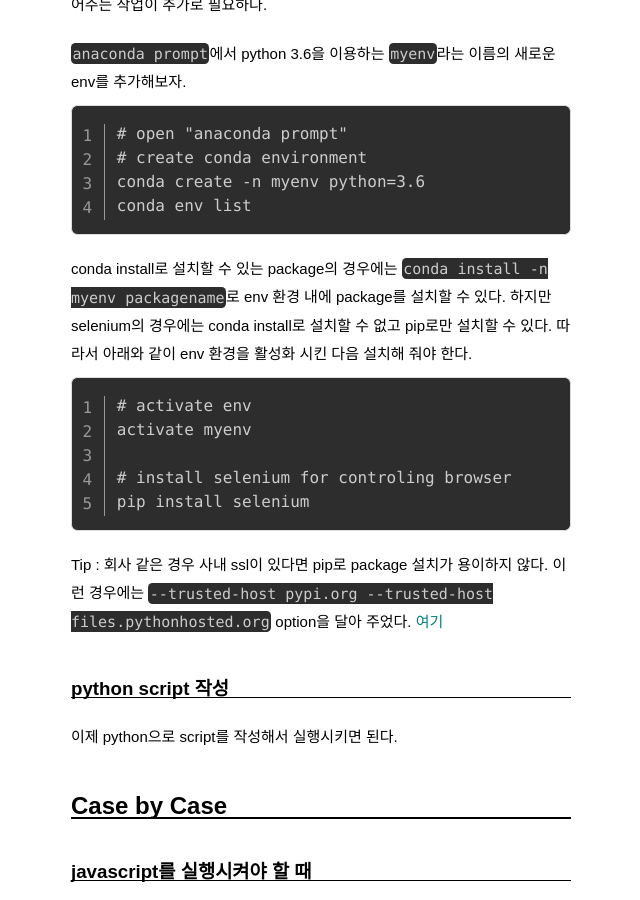
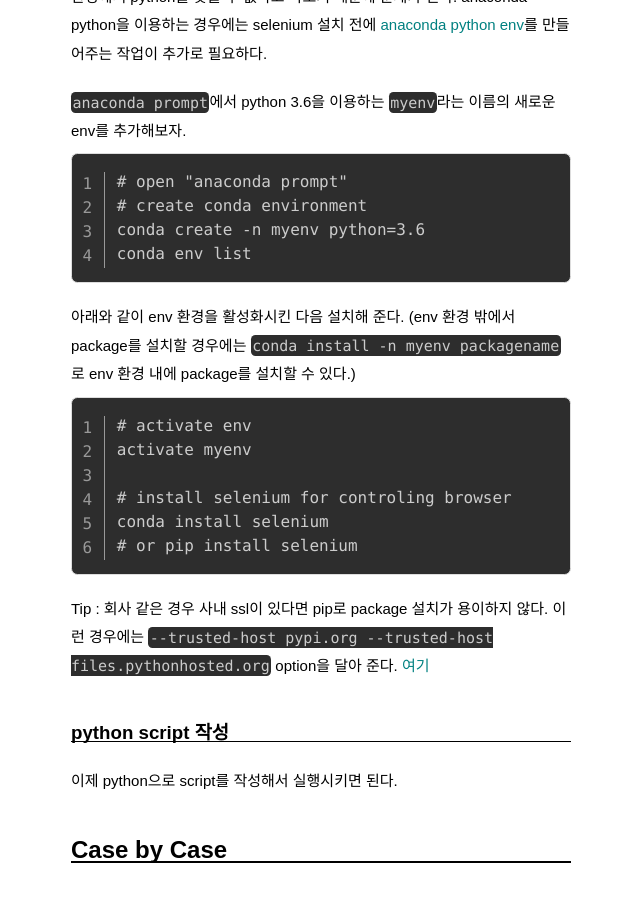
Before and after one commit to pinedance/blog, a Jekyll site: the page built from _posts/2017/07-12/2017-10-02-python으로-browser를-제어해-보자.md, in a window 1280 px wide and 900 px high, scrolled down 1325 px. Shown: the whole window, without its empty margins (319-959 px from the left). Built offline with Jekyll 4.4.1, drawn with Linux system fonts in a browser that asks for light colours; some web fonts are replaced; comment, search, counter and statistics services are not loaded; some of the changed text lies outside the part shown.

Commit message:
UPDATE old post

````diff
--- a/_posts/2017/07-12/2017-10-02-python으로-browser를-제어해-보자.md
+++ b/_posts/2017/07-12/2017-10-02-python으로-browser를-제어해-보자.md
@@ -13,9 +13,7 @@
 
 python으로 browser를 제어하는 과정은 다음과 같다. 자세한 내용은 [공식 문서](http://selenium-python.readthedocs.io/installation.html#drivers)를 참고하자.
 
-```
-python -> selenium (python package, Selenium Client) - -> webdriver -> browser
-```
+> python -> selenium (python package, Selenium Client) - -> webdriver -> browser
 
 ## 준비
 
@@ -40,17 +38,18 @@
 conda env list
 ```
 
-conda install로 설치할 수 있는 package의 경우에는 `conda install -n myenv packagename`로 env 환경 내에 package를 설치할 수 있다. 하지만 selenium의 경우에는 conda install로 설치할 수 없고 pip로만 설치할 수 있다. 따라서 아래와 같이 env 환경을 활성화 시킨 다음 설치해 줘야 한다.
+아래와 같이 env 환경을 활성화시킨 다음 설치해 준다.  (env 환경 밖에서 package를 설치할 경우에는 `conda install -n myenv packagename`로 env 환경 내에 package를 설치할 수 있다.)
 
 ```
 # activate env
 activate myenv
 
 # install selenium for controling browser
-pip install selenium
+conda install selenium
+# or pip install selenium
 ```
 
-Tip : 회사 같은 경우 사내 ssl이 있다면 pip로 package 설치가 용이하지 않다. 이런 경우에는 `--trusted-host pypi.org --trusted-host files.pythonhosted.org` option을 달아 주었다. [여기](http://pinedance.github.io/blog/2017/11/02/how-to-bypass-SSL)
+Tip : 회사 같은 경우 사내 ssl이 있다면 pip로 package 설치가 용이하지 않다. 이런 경우에는 `--trusted-host pypi.org --trusted-host files.pythonhosted.org` option을 달아 준다. [여기](http://pinedance.github.io/blog/2017/11/02/how-to-bypass-SSL)
 
 ### python script 작성
 
@@ -94,9 +93,7 @@
 
 ### button click이 되지 않을 때
 
-마우스로 button을 클릭하면 액션이 나타나는데, selenium으로 하면 액션이 나타나지 않는 경우가 있다. button을 mouse-over해야 활성화되는 element를 심어 놓은 경우이다. 왜 이런 방식으로 페이지를 만들었는지는 모르겠지만, 이런 경우가 있다.
-
-이런 경우에는 아래 코드가 작동하지 않는다.
+마우스로 button을 클릭하면 액션이 나타나는데, selenium으로 하면 액션이 나타나지 않는 경우가 있다. button을 mouse-over해야 활성화되는 element를 심어 놓은 경우이다. 왜 이런 방식으로 페이지를 만들었는지는 모르겠지만, 이런 경우에는 아래 코드가 작동하지 않는다.
 
 ```python
 # browser = webdriver.Chrome(  )
````
Also changed, not shown: other parts of _posts/2017/07-12/2017-10-02-python으로-browser를-제어해-보자.md (+1 -1 lines).
